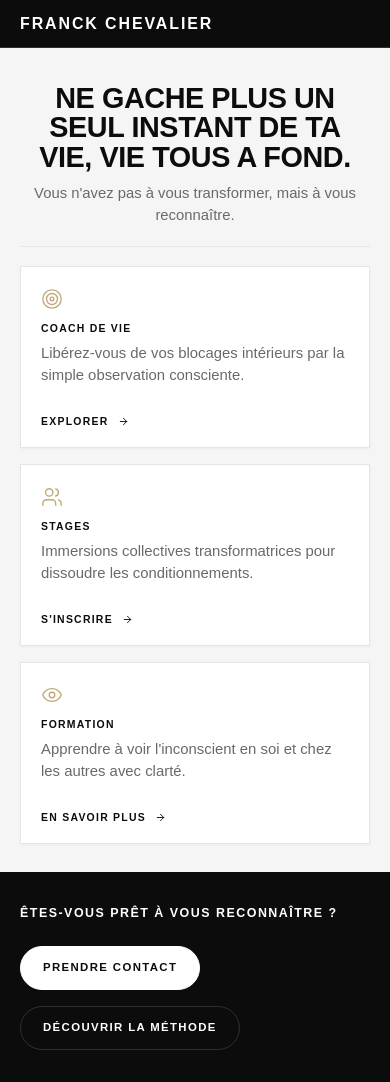
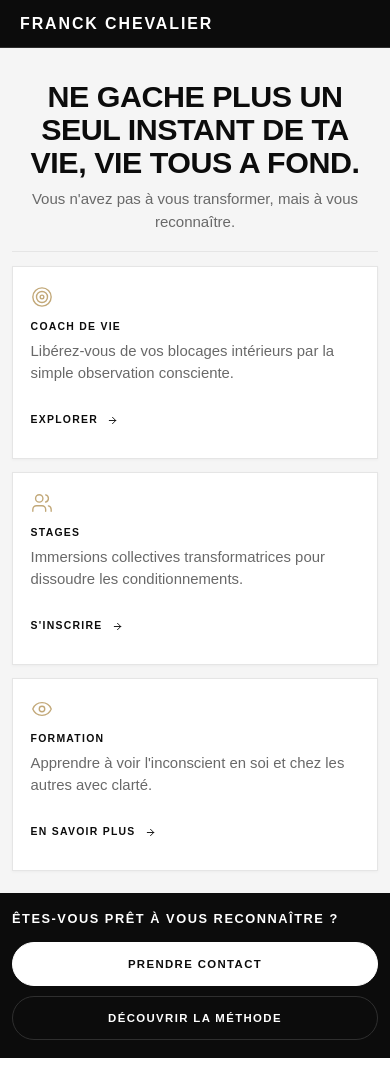
Before and after one commit to Ambiya12/CoachVie, a React (Vite) app: page /link in a window 390 px wide. After the commit the page ends 1058 px from the top, so only its background shows below. Built offline with nearby package versions, Linux system fonts and the light colour scheme; no server answers.

Commit message:
feat: update styling for ExperienceX page and improve responsiveness

```diff
--- a/src/styles/ExperienceX.module.css
+++ b/src/styles/ExperienceX.module.css
@@ -20,6 +20,7 @@
   flex: 1;
   display: flex;
   flex-direction: column;
+  min-height: calc(100svh - var(--header-height));
   background-color: var(--color-brand-surface);
 }
 
@@ -28,6 +29,8 @@
   display: flex;
   flex-direction: column;
   justify-content: center;
+  width: min(1160px, calc(100% - 2.5rem));
+  margin-inline: auto;
 }
 
 /* ── Header — mirrors SharedHeader exactly ── */
@@ -54,12 +57,12 @@
 /* ── Hero ── */
 .heroWrap {
   background-color: var(--color-brand-surface);
-  padding: clamp(1.75rem, 3.5vh, 2.5rem) 2rem clamp(0.75rem, 1.8vh, 1.1rem);
+  padding: clamp(1.6rem, 3.2vh, 2.4rem) 0 clamp(0.7rem, 1.6vh, 1rem);
   text-align: center;
 }
 
 .heroInner {
-  max-width: 720px;
+  max-width: 740px;
   margin: 0 auto;
 }
 
@@ -88,33 +91,33 @@
 /* ── Cards ── */
 .cardsSection {
   background-color: var(--color-brand-surface);
-  padding: 0 2rem 1.25rem;
+  padding: 0 0 1.15rem;
 }
 
 .cardsDivider {
-  width: min(1080px, 100%);
+  width: 100%;
   margin: 0 auto 1.15rem;
   border: none;
   border-top: 1px solid var(--color-border-default);
 }
 
 .cards {
-  max-width: 1020px;
+  max-width: none;
   margin: 0 auto;
   display: grid;
-  grid-template-columns: 1fr;
+  grid-template-columns: repeat(3, minmax(0, 1fr));
   gap: 1rem;
 }
 
-@media (min-width: 600px) {
+@media (max-width: 1023px) {
   .cards {
     grid-template-columns: repeat(2, 1fr);
   }
 }
 
-@media (min-width: 900px) {
+@media (max-width: 767px) {
   .cards {
-    grid-template-columns: repeat(3, 1fr);
+    grid-template-columns: 1fr;
   }
 }
 
@@ -163,6 +166,8 @@
   align-items: center;
   gap: 0.3125rem;
   margin-top: 0.85rem;
+  min-height: 44px;
+  padding: 0.3rem 0;
   font-family: var(--font-sans);
   font-size: var(--font-ui-xs);
   font-weight: 700;
@@ -187,7 +192,8 @@
 .cta {
   max-width: 1080px;
   margin: 0 auto;
-  padding: 1rem 2rem;
+  width: min(1160px, calc(100% - 2.5rem));
+  padding: 1rem 0;
   display: flex;
   align-items: center;
   justify-content: space-between;
@@ -265,14 +271,49 @@
   border-color: var(--color-text-inverted);
 }
 
+@media (max-height: 780px) and (min-width: 1024px) {
+  .content {
+    justify-content: flex-start;
+    padding-top: 0.75rem;
+  }
+
+  .heroWrap {
+    padding-top: 1.25rem;
+  }
+}
+
+/* ── Tablet ── */
+@media (max-width: 1023px) {
+  .content {
+    width: min(900px, calc(100% - 2rem));
+    justify-content: flex-start;
+    padding-top: 0.6rem;
+  }
+
+  .heroWrap {
+    padding-top: 1.4rem;
+  }
+
+  .heroHeading {
+    font-size: clamp(1.65rem, 5.2vw, 2.35rem);
+    line-height: 1.05;
+  }
+
+  .cta {
+    width: min(900px, calc(100% - 2rem));
+  }
+}
+
 /* ── Mobile ── */
-@media (max-width: 599px) {
+@media (max-width: 767px) {
   .main {
     min-height: auto;
   }
 
   .content {
+    width: min(560px, calc(100% - 1.5rem));
     justify-content: flex-start;
+    padding-top: 0;
   }
 
   .header {
@@ -280,17 +321,81 @@
   }
 
   .heroWrap {
-    padding: 2.25rem 1.25rem 1.25rem;
+    padding: 2rem 0 1.1rem;
+  }
+
+  .heroInner {
+    max-width: 34rem;
+  }
+
+  .heroHeading {
+    font-size: clamp(1.4rem, 7.8vw, 1.95rem);
+    line-height: 1.08;
+    margin-bottom: 0.6rem;
+  }
+
+  .heroSubtitle {
+    font-size: 0.94rem;
+    line-height: 1.5;
   }
 
   .cardsSection {
-    padding: 0 1.25rem 1.75rem;
+    padding: 0 0 1.35rem;
+  }
+
+  .cardsDivider {
+    margin-bottom: 0.9rem;
+  }
+
+  .cards {
+    gap: 0.8rem;
+  }
+
+  .card {
+    min-height: 0;
+    padding: 1.2rem 1.1rem 1rem;
   }
 
   .cta {
-    padding: 2rem 1.25rem;
+    width: min(560px, calc(100% - 1.5rem));
+    padding: 1rem 0 1.15rem;
     flex-direction: column;
     align-items: flex-start;
-    gap: 1.375rem;
+    gap: 0.8rem;
+  }
+
+  .ctaHeading {
+    font-size: 0.8rem;
+  }
+
+  .ctaActions {
+    width: 100%;
+    flex-direction: column;
+    align-items: stretch;
+    gap: 0.6rem;
+  }
+
+  .ctaBtnPrimary,
+  .ctaBtnGhost {
+    width: 100%;
   }
 }
+
+@media (max-width: 380px) {
+  .header {
+    padding: 0 0.9rem;
+  }
+
+  .content,
+  .cta {
+    width: calc(100% - 1rem);
+  }
+
+  .heroHeading {
+    font-size: clamp(1.25rem, 8vw, 1.65rem);
+  }
+
+  .cardDesc {
+    font-size: 0.9rem;
+  }
+}
```
